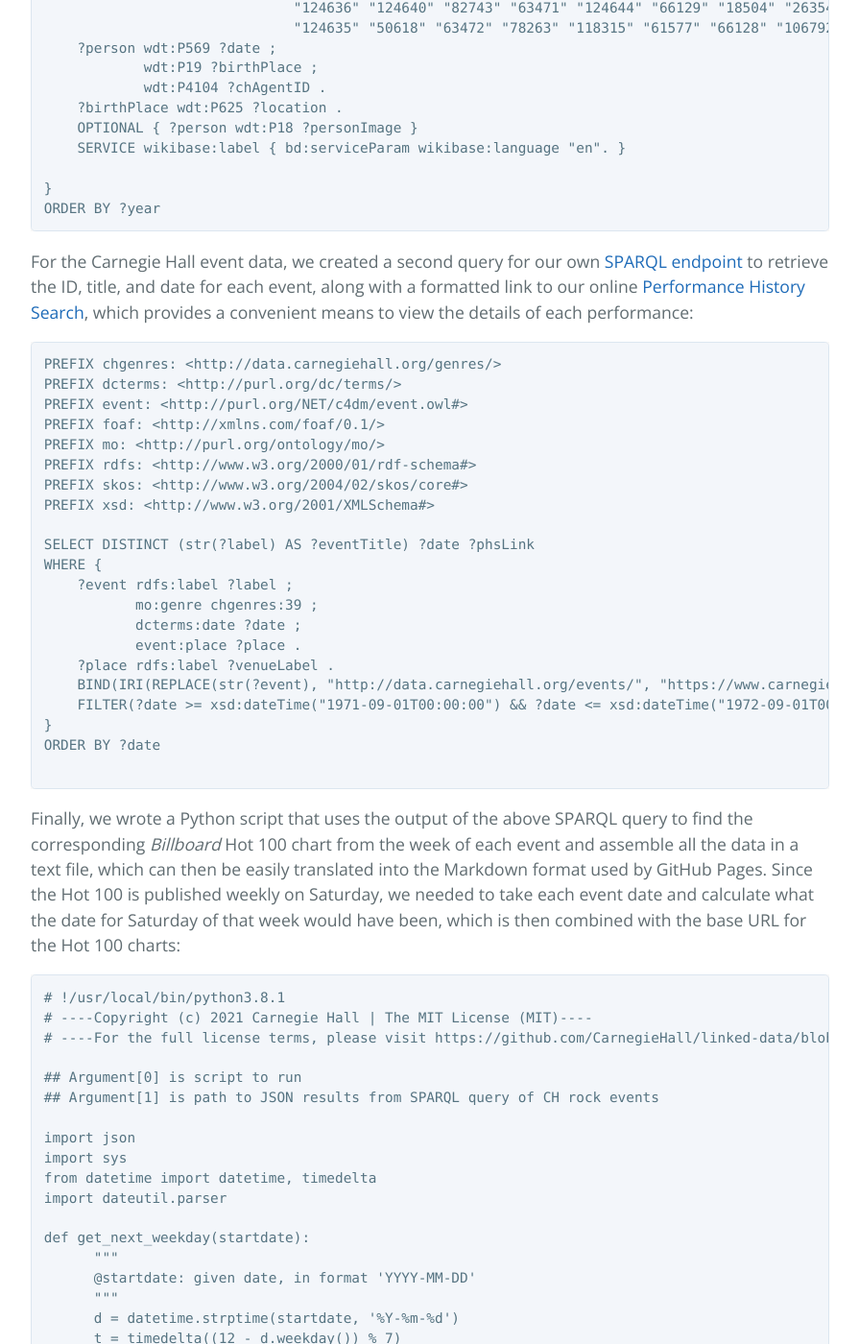
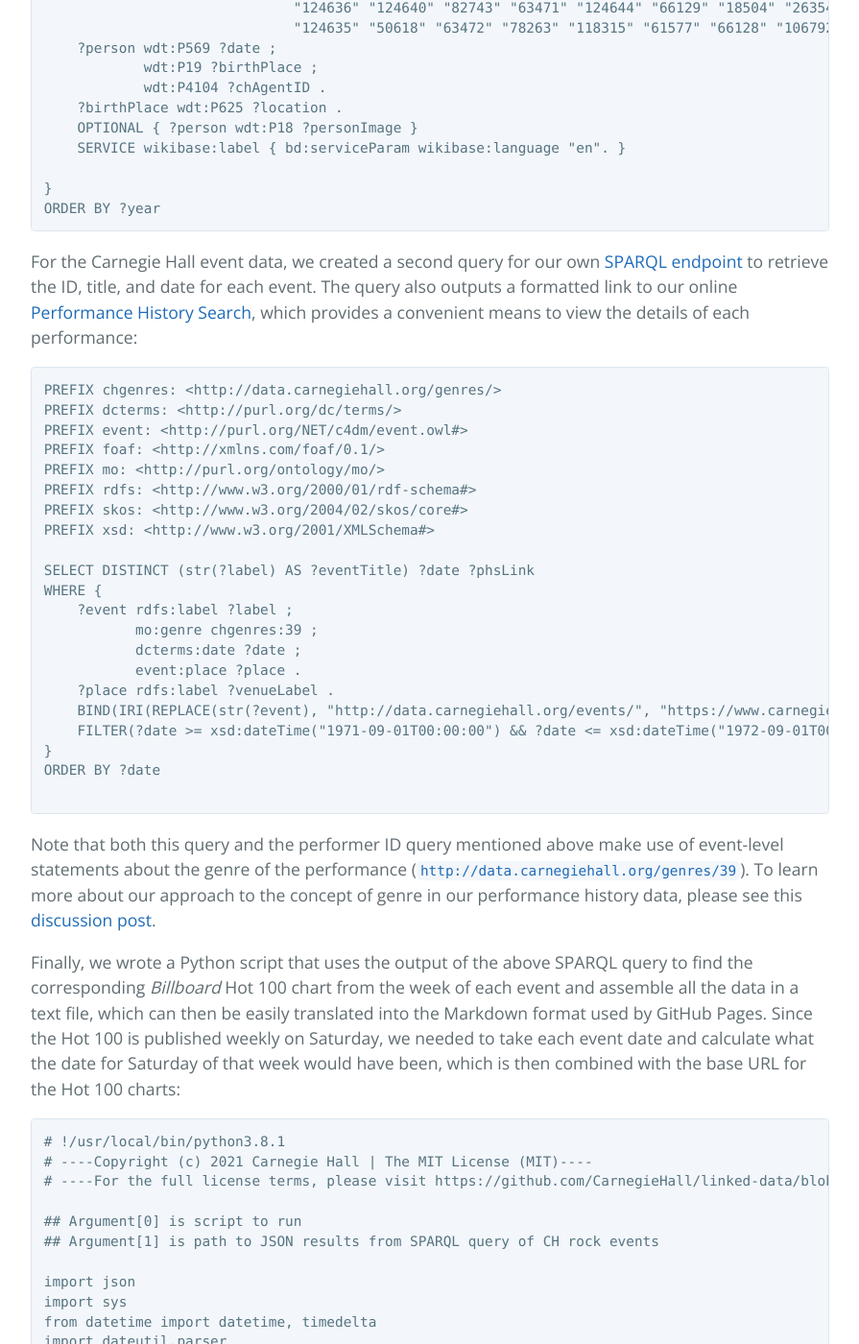
Before and after one commit to CarnegieHall/datalab, a Jekyll site: the page built from experiments/chdl-0011.md, in a window 1280 px wide and 1400 px high, scrolled down 8319 px. Shown: the whole window at 96% size, without its empty margins (192-1087 px from the left). Built offline with Jekyll 4.4.1, drawn with Linux system fonts in a browser that asks for light colours; our own code applies the rules of GitHub Pages for plain Markdown files; some of the changed text lies outside the part shown.

Commit message:
Add info about genre, link to genre blog post

````diff
--- a/experiments/chdl-0011.md
+++ b/experiments/chdl-0011.md
@@ -106,7 +106,7 @@ Carnegie Hall experienced a veritable rock explosion during its 1971-72 season,
 As a means to begin exploring the origins, impact, and cultural context of this period in both rock music's and Carnegie Hall's history, we correlated 1) a birthplace map of the performers on these events; 2) links to detailed performance information (where available); and 3) links to the <a href="https://www.billboard.com/charts/hot-100" target="_blank"><em>Billboard</em> Hot 100</a> charts corresponding to the week of each event. Since the Hot 100 reflects album sales and popular tastes, it offers an interesting contemporary lens through which to consider these events. We used performance history data from our <a href="http://data.carnegiehall.org/" target="_blank">SPARQL endpoint</a> and data and display templates from Wikidata's <a href="https://query.wikidata.org/" target="_blank"> query service</a>.
 
 ## METHODS
-We first ran a very basic SPARQL query to obtain the Carnegie Hall name IDs (e.g. this ID for <a href="http://data.carnegiehall.org/names/11159" target="_blank">Neil Young</a>), which we used to create a Wikidata query to plot the birthplace of each performer on a map, using the Wikidata property for Carnegie Hall Agent ID, <a href="http://www.wikidata.org/entity/P4104" target="_blank">P4104</a>, and the query service's built-in map template:
+We first ran a very basic SPARQL query to obtain the Carnegie Hall name IDs of the performers on these 70 concerts (e.g. this ID for <a href="http://data.carnegiehall.org/names/11159" target="_blank">Neil Young</a>), which we used to create a Wikidata query to plot the birthplace of each performer on a map, using the Wikidata property for Carnegie Hall Agent ID, <a href="http://www.wikidata.org/entity/P4104" target="_blank">P4104</a>, and the query service's built-in map template:
 
 ```
 #defaultView:Map
@@ -136,7 +136,7 @@ WHERE
 }
 ORDER BY ?year
 ```
-For the Carnegie Hall event data, we created a second query for our own <a href="http://data.carnegiehall.org/" target="_blank">SPARQL endpoint</a> to retrieve the ID, title, and date for each event, along with a formatted link to our online <a href="https://www.carnegiehall.org/About/History/Performance-History-Search"  target="_blank">Performance History Search</a>, which provides a convenient means to view the details of each performance:
+For the Carnegie Hall event data, we created a second query for our own <a href="http://data.carnegiehall.org/" target="_blank">SPARQL endpoint</a> to retrieve the ID, title, and date for each event. The query also outputs a formatted link to our online <a href="https://www.carnegiehall.org/About/History/Performance-History-Search"  target="_blank">Performance History Search</a>, which provides a convenient means to view the details of each performance:
 
 ```
 PREFIX chgenres: <http://data.carnegiehall.org/genres/>
@@ -161,6 +161,8 @@ WHERE {
 ORDER BY ?date
 
 ```
+Note that both this query and the performer ID query mentioned above make use of event-level statements about the genre of the performance (<code><a href="http://data.carnegiehall.org/genres/39" target="_blank">http://data.carnegiehall.org/genres/39</a></code>). To learn more about our approach to the concept of genre in our performance history data, please see this <a href="https://carnegiehall.github.io/datalab/2020/04/10/musicalgenres.html" target="_blank">discussion post</a>.
+
 Finally, we wrote a Python script that uses the output of the above SPARQL query to find the corresponding <em>Billboard</em> Hot 100 chart from the week of each event and assemble all the data in a text file, which can then be easily translated into the Markdown format used by GitHub Pages. Since the Hot 100 is published weekly on Saturday, we needed to take each event date and calculate what the date for Saturday of that week would have been, which is then combined with the base URL for the Hot 100 charts:
 
 ```
````
